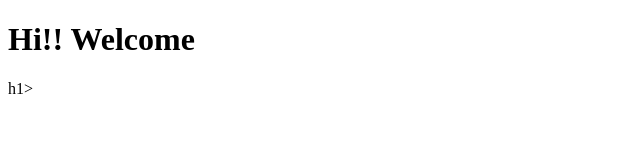
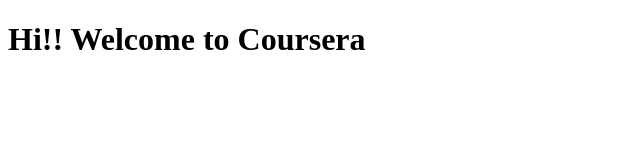
Before and after one commit to jimila/Test1, a plain HTML site: page site/index.html in a window 1280 px wide. Shown: the whole page, without its empty margins (0-640 px from the left). Drawn offline with Linux system fonts and the light colour scheme.

Commit message:
Small addition to Page

```diff
--- a/site/index.html
+++ b/site/index.html
@@ -4,6 +4,6 @@
    <title> Jimila </title>
 </head>
 <body>
-   <h1>Hi!! Welcome </h1>h1>
+   <h1>Hi!! Welcome to Coursera </h1>
 </body>
 </html>
```
